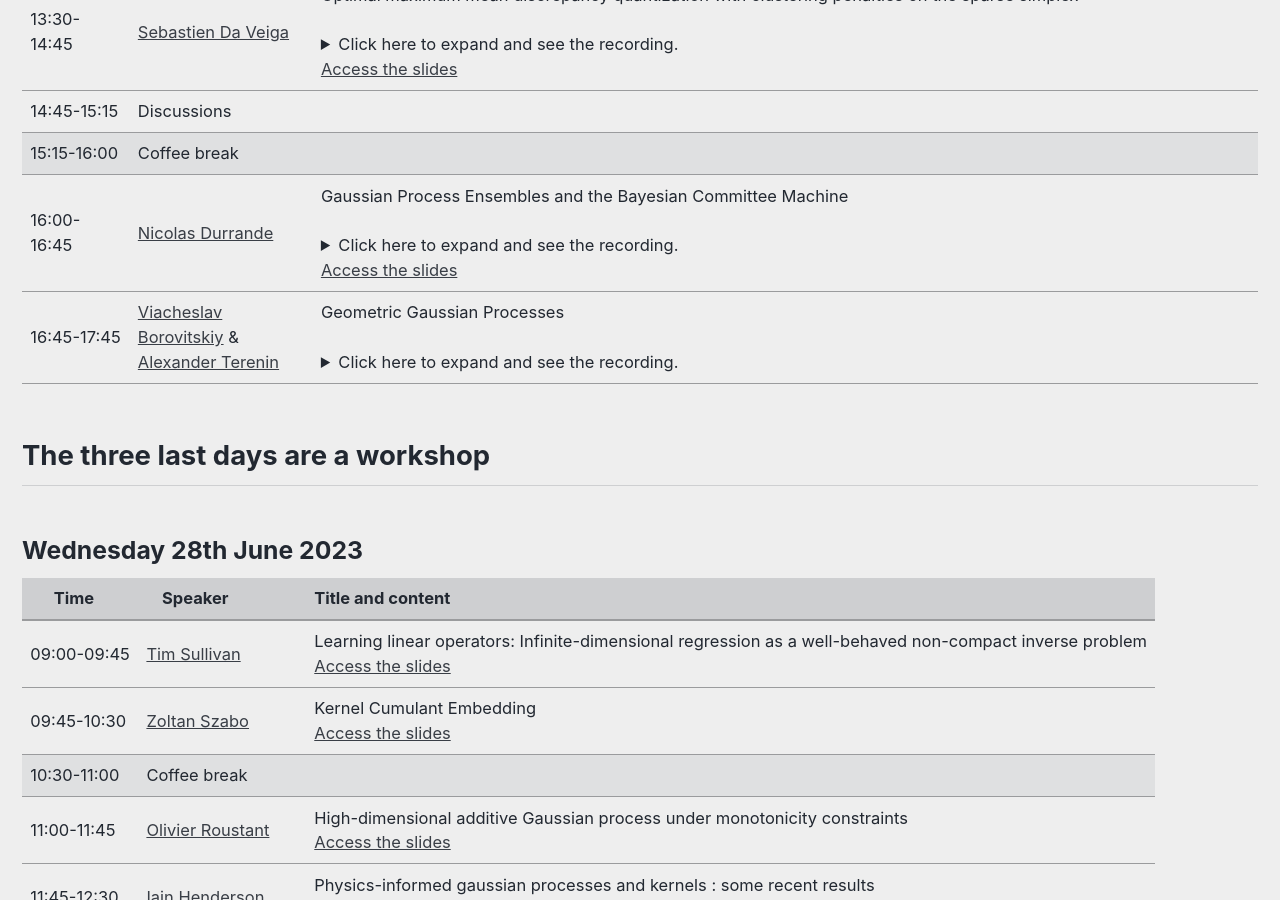
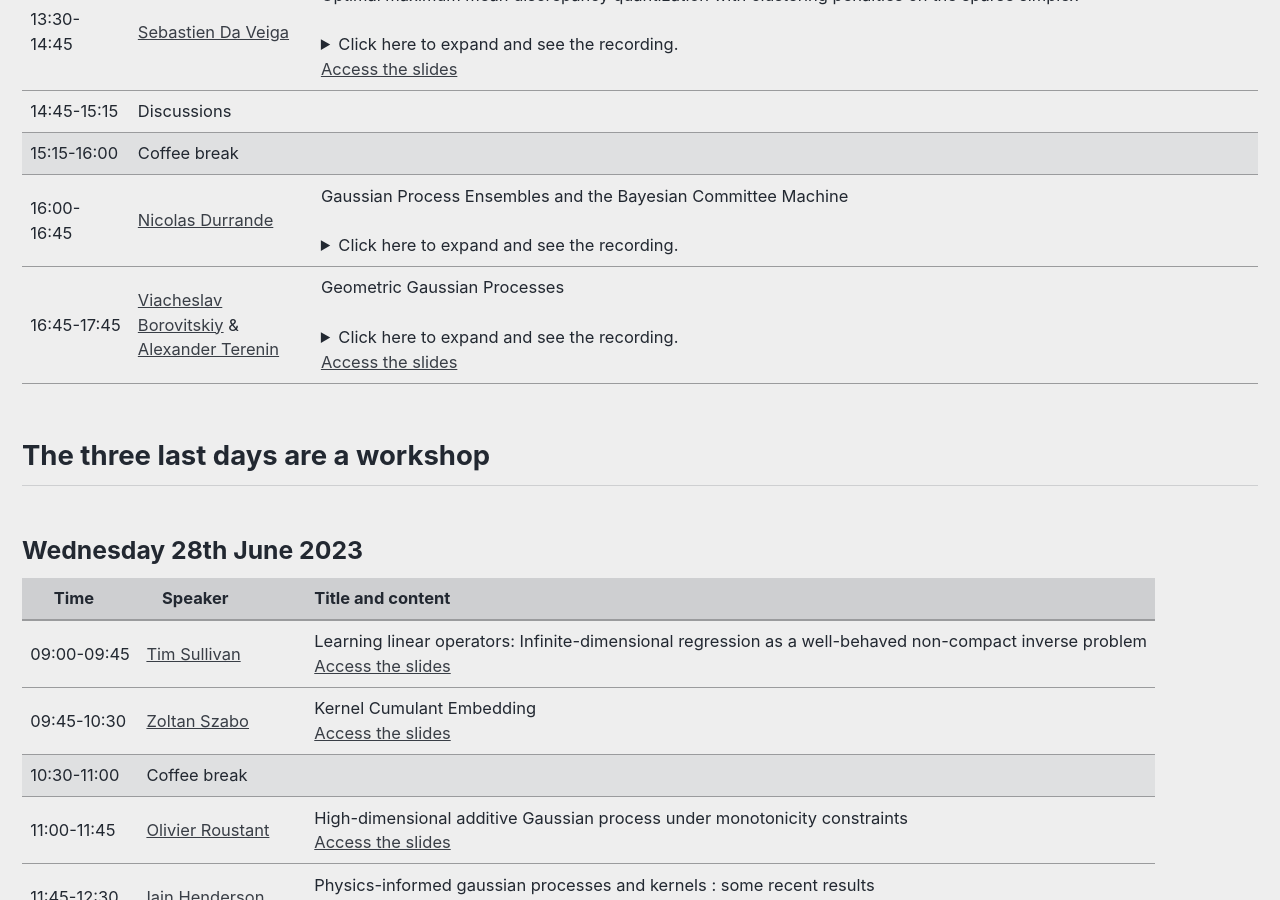
Before and after one commit to LIKE23-Bern/LIKE23-Bern.github.io, a Jekyll site: the page built from _pages/program.md, in a window 1280 px wide and 900 px high, scrolled down 2064 px. Built offline with Jekyll 4.4.1, drawn with Linux system fonts in a browser that asks for light colours; cached includes are drawn as plain includes; part of the change alters nothing that is shown.

```diff
--- a/_pages/program.md
+++ b/_pages/program.md
@@ -259,7 +259,6 @@ header:
 		    <br><details> <br> <summary> Click here to expand and see the recording. </summary><br>
 		    <iframe name="Tobira Player" src="https://tobira.unibe.ch/~embed/!v/G6M1AlmecCW" allow=fullscreen style="border: none; width: 100%; aspect-ratio: 16/9;"></iframe>
 		    <br></details>
-      <a href="https://vab.im/download/2023-06-27-Geometric-Gaussian-Processes.html">Access the slides</a>
 		</td>
 	</tr>
     <tr>
@@ -273,6 +272,7 @@ header:
 		    <br><details> <br> <summary> Click here to expand and see the recording. </summary><br>
 		    <iframe name="Tobira Player" src="https://tobira.unibe.ch/~embed/!v/Db9rME39lYF" allow=fullscreen style="border: none; width: 100%; aspect-ratio: 16/9;"></iframe>
 		    <br></details>
+      <a href="https://vab.im/download/2023-06-27-Geometric-Gaussian-Processes.html">Access the slides</a>
 		</td>
 	</tr>
 </tbody>
```
